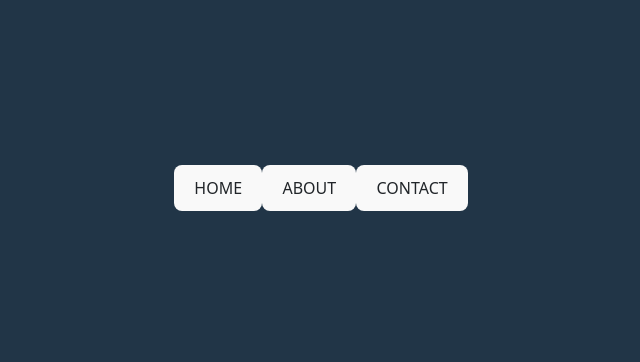
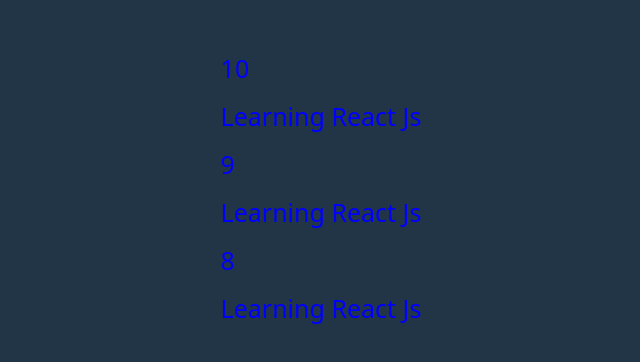
Before and after one commit to moeeztbox/Navigation, a React (Vite) app: page /AboutUs in a window 1280 px wide. Shown: the part 212-574 px from the top of the page, without its empty margins (319-959 px from the left). Built offline with nearby package versions, Linux system fonts and the light colour scheme.

Commit message:
managing global state

```diff
--- a/src/AboutUs.jsx
+++ /dev/null
@@ -1,40 +0,0 @@
-import React, { useEffect } from "react";
-import { useNavigate, useLocation } from "react-router-dom";
-
-function About() {
-  const location = useLocation();
-  const navigate = useNavigate();
-  useEffect(() => {
-    if (location.state && location.state.from) {
-      alert(`Navigated from ${location.state.from}`);
-    }
-  }, [location]);
-
-  return (
-    <>
-      <button
-        onClick={() => {
-          navigate("/Home", { state: { from: "AboutPage" } });
-        }}
-      >
-        HOME
-      </button>
-      <button
-        onClick={() => {
-          navigate("/AboutUs", { state: { from: "AboutPage" } });
-        }}
-      >
-        ABOUT
-      </button>
-      <button
-        onClick={() => {
-          navigate("/Contact", { state: { from: "AboutPage" } });
-        }}
-      >
-        CONTACT
-      </button>
-    </>
-  );
-}
-
-export default About;
--- a/src/App.jsx
+++ b/src/App.jsx
@@ -1,20 +1,14 @@
-import React from "react";
-import { BrowserRouter as Router, Route, Routes } from "react-router-dom";
-import Home from "./Home";
-import About from "./AboutUs";
-import Contact from "./Contact";
+import { useState } from "react";
+import FeedBackData from "./FeedBackData";
+import FeedBackList from "./FeedBackList";
 
-function App() {
-  return (
+function App(){
+
+  const [feedback,setfeedback]=useState(FeedBackData)
+  return(
     <>
-      <Router>
-        <Routes>
-          <Route path="/Home" element={<Home />} />
-          <Route path="/AboutUs" element={<About />} />
-          <Route path="/Contact" element={<Contact />} />
-        </Routes>
-      </Router>
+      <FeedBackList feedback={feedback}/>
     </>
-  );
+  )
 }
-export default App;
+export default App
--- a/src/Contact.jsx
+++ /dev/null
@@ -1,40 +0,0 @@
-import React, { useEffect } from "react";
-import { useNavigate, useLocation } from "react-router-dom";
-
-function Contact() {
-  const location = useLocation();
-  const navigate = useNavigate();
-  useEffect(() => {
-    if (location.state && location.state.from) {
-      alert(`Navigated from ${location.state.from}`);
-    }
-  }, [location]);
-
-  return (
-    <>
-      <button
-        onClick={() => {
-          navigate("/Home", { state: { from: "ContactPage" } });
-        }}
-      >
-        HOME
-      </button>
-      <button
-        onClick={() => {
-          navigate("/AboutUs", { state: { from: "ContactPage" } });
-        }}
-      >
-        ABOUT
-      </button>
-      <button
-        onClick={() => {
-          navigate("/Contact", { state: { from: "ContactPage" } });
-        }}
-      >
-        CONTACT
-      </button>
-    </>
-  );
-}
-
-export default Contact;
--- /dev/null
+++ b/src/FeedBackData.jsx
@@ -0,0 +1,6 @@
+const FeedBackData = [
+  { id: 1, rating: 10, text: "Learning React Js" },
+  { id: 2, rating: 9, text: "Learning React Js" },
+  { id: 3, rating: 8, text: "Learning React Js" },
+];
+ export default FeedBackData
--- /dev/null
+++ b/src/FeedBackItem.jsx
@@ -0,0 +1,12 @@
+function FeedBackItem({item}){
+
+  return(
+    <>
+    <div>
+      <div style={{color:"blue",fontSize:"25px"}}>{item.rating}</div>
+      <div style={{color:"blue",fontSize:"25px"}}>{item.text}</div>
+    </div>
+    </>
+  )
+}
+export default FeedBackItem
--- /dev/null
+++ b/src/FeedBackList.jsx
@@ -0,0 +1,17 @@
+import FeedBackItem from "./FeedBackItem";
+function FeedBackList({ feedback }) {
+  if (!feedback || feedback.length === 0) {
+    return <p style={{ color: "blue", fontSize: "25px" }}>No feedback yet</p>;
+  }
+  return (
+    <>
+    <div style={{ color: "blue", lineHeight: "3rem", fontSize: "25px" }}>
+      {feedback.map((item) => {
+        return <FeedBackItem key={item.id} item={item} />;
+      })}
+    </div>
+    </>
+  );
+}
+
+export default FeedBackList;
--- a/src/Home.jsx
+++ /dev/null
@@ -1,41 +0,0 @@
-import React, { useEffect } from "react";
-import { useNavigate, useLocation } from "react-router-dom";
-
-function Home() {
-  const location = useLocation();
-  const navigate = useNavigate();
-
-  useEffect(() => {
-    if (location.state && location.state.from) {
-      alert(`Navigated from ${location.state.from}`);
-    }
-  }, [location]);
-
-  return (
-    <>
-      <button
-        onClick={() => {
-          navigate("/Home", { state: { from: "HomePage" } });
-        }}
-      >
-        HOME
-      </button>
-      <button
-        onClick={() => {
-          navigate("/AboutUs", { state: { from: "HomePage" } });
-        }}
-      >
-        ABOUT
-      </button>
-      <button
-        onClick={() => {
-          navigate("/Contact", { state: { from: "HomePage" } });
-        }}
-      >
-        CONTACT
-      </button>
-    </>
-  );
-}
-
-export default Home;
```
